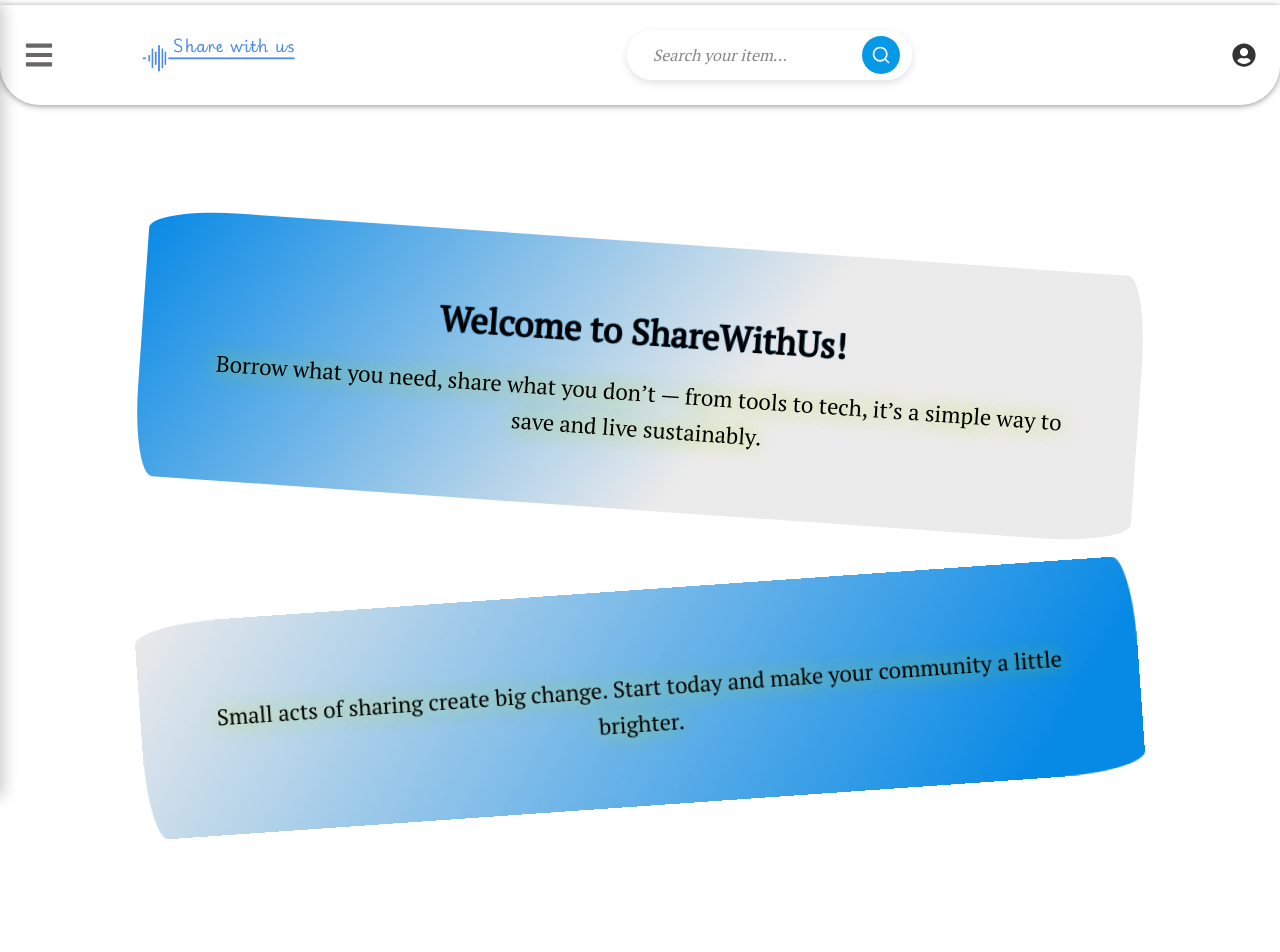
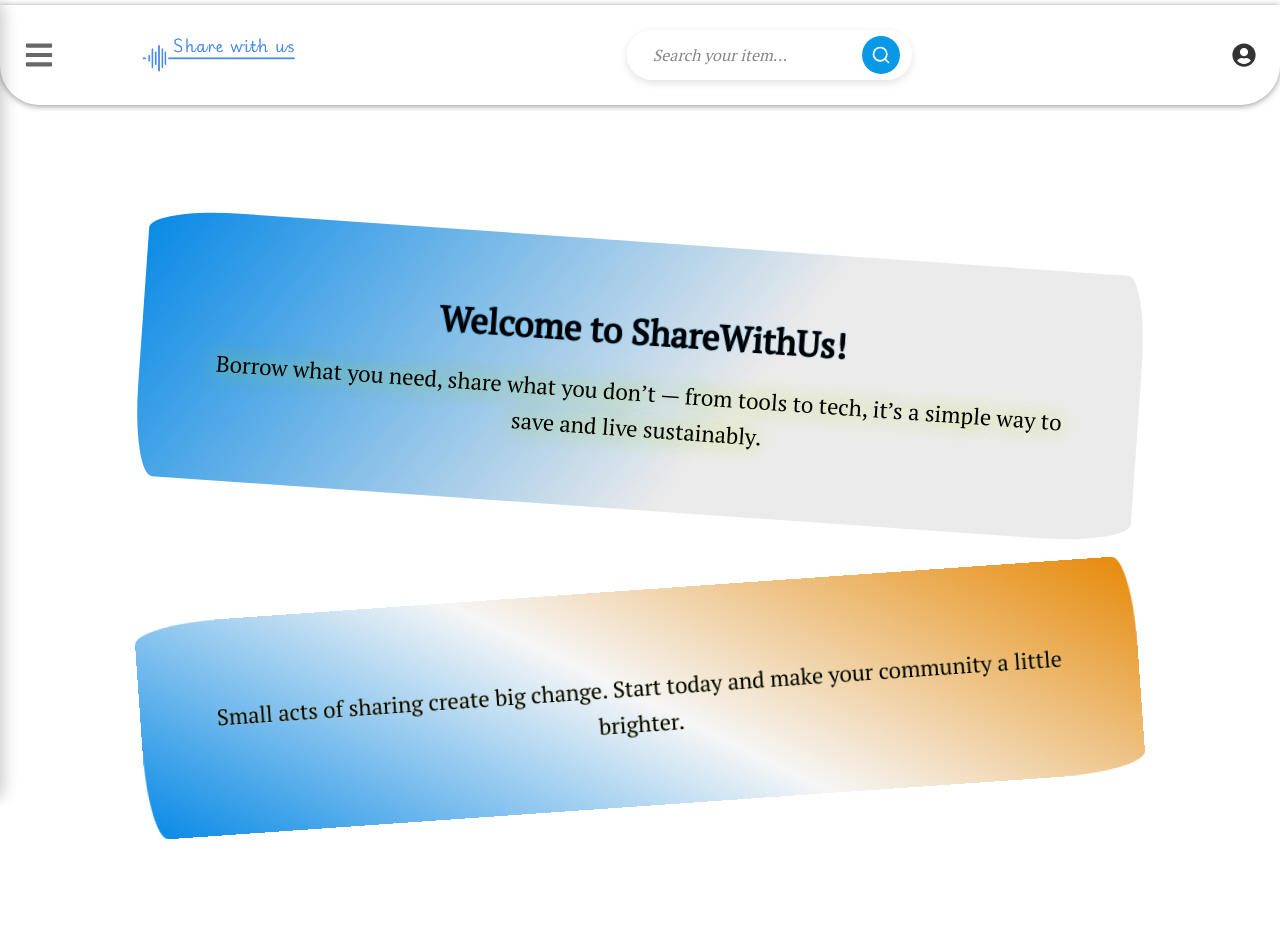
Before and after one commit to HackYourFutureProjects/c51-final-project-group-A, a React (Vite) app in the folder client/: page / in a window 1280 px wide. Shown: the top 952 px of the page. Built offline with nearby package versions, Linux system fonts and the light colour scheme; no server answers.

Commit message:
improve explain text2

```diff
--- a/client/src/components/HomeComponents/ExplainText2.css
+++ b/client/src/components/HomeComponents/ExplainText2.css
@@ -1,5 +1,5 @@
 .explain-text2 {
-  background: -webkit-linear-gradient(145deg, #0789e6 10%, #e9e8e8e1 100%);
+  background: -webkit-linear-gradient(60deg, #0789e6, #f6f6f6, #e68907);
   padding: 4rem;
   text-align: center;
   border-radius: 90px 20px 90px 20px / 20px 90px 20px 90px;
@@ -13,7 +13,7 @@
   margin-top: 1rem;
   font-size: clamp(1.4rem, 1.5vw, 1.15rem);
   color: #000000;
-  text-shadow: 0 0 20px #b2e607c9;
+  text-shadow: 0 0 2px #edf39eae;
   line-height: 1.6;
 }
 
```
